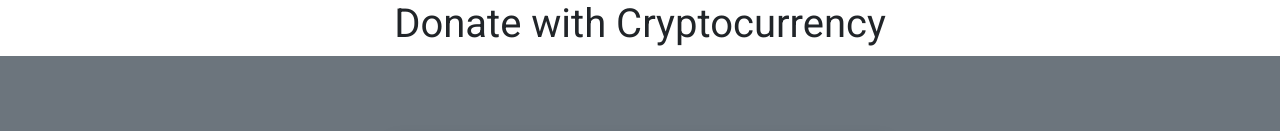
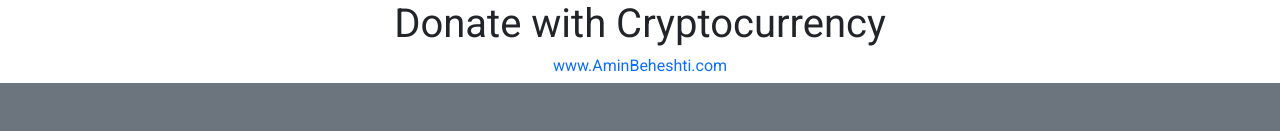
Before and after one commit to abport/donate, a plain HTML site: page index.html in a window 1280 px wide. Shown: the top 131 px of the page. Drawn offline with nearby package versions, Linux system fonts and the light colour scheme.

Commit message:
Update index.html

```diff
--- a/index.html
+++ b/index.html
@@ -17,7 +17,14 @@
   </head>
   <body>
     <h1>Donate with Cryptocurrency</h1>
-
+    <h6>
+      <a
+        href="https://aminbeheshti.com/"
+        target="_blank"
+        class="text-decoration-none"
+        >www.AminBeheshti.com</a
+      >
+    </h6>
     <div
       class="modal modal-sheet position-static d-block bg-secondary py-5"
       tabindex="-1"
```
